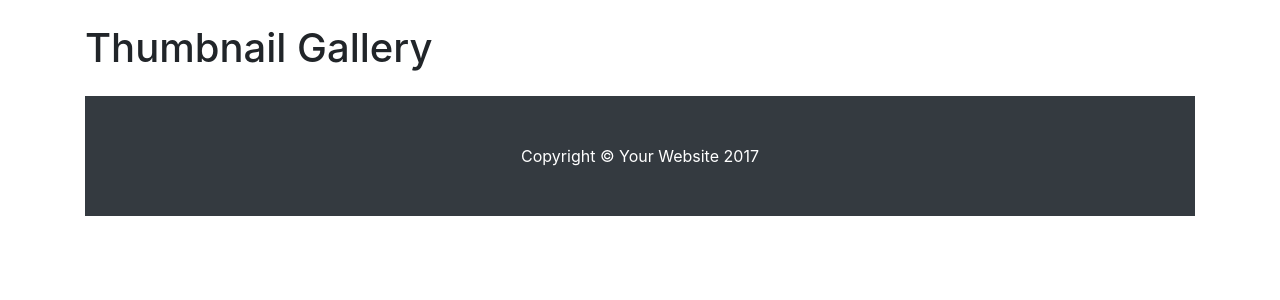
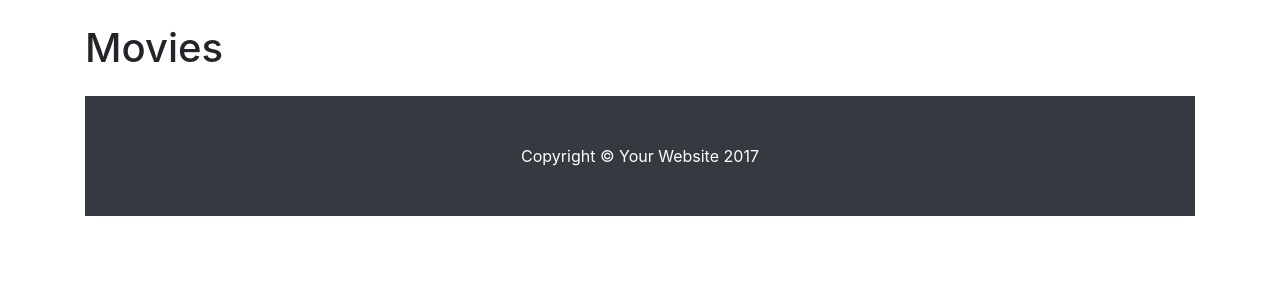
Before and after one commit to danmed/KODIStrap, a PHP site: page /?search=1 in a window 1280 px wide. Shown: the part 56-356 px from the top of the page. Run offline with PHP 8.4, Linux system fonts and the light colour scheme; data that the repository does not hold is empty.

Commit message:
Update index.php

```diff
--- a/index.php
+++ b/index.php
@@ -8,7 +8,7 @@
     <meta name="description" content="">
     <meta name="author" content="">
 
-    <title>Thumbnail Gallery - Start Bootstrap Template</title>
+    <title>Kodi Strap V1.0</title>
 
     <!-- Bootstrap core CSS -->
     <link href="vendor/bootstrap/css/bootstrap.min.css" rel="stylesheet">
@@ -51,7 +51,7 @@
     <!-- Page Content -->
     <div class="container">
 
-      <h1 class="my-4 text-center text-lg-left">Thumbnail Gallery</h1>
+      <h1 class="my-4 text-center text-lg-left">Movies</h1>
 
       <div class="row text-center text-lg-left">
 
```
